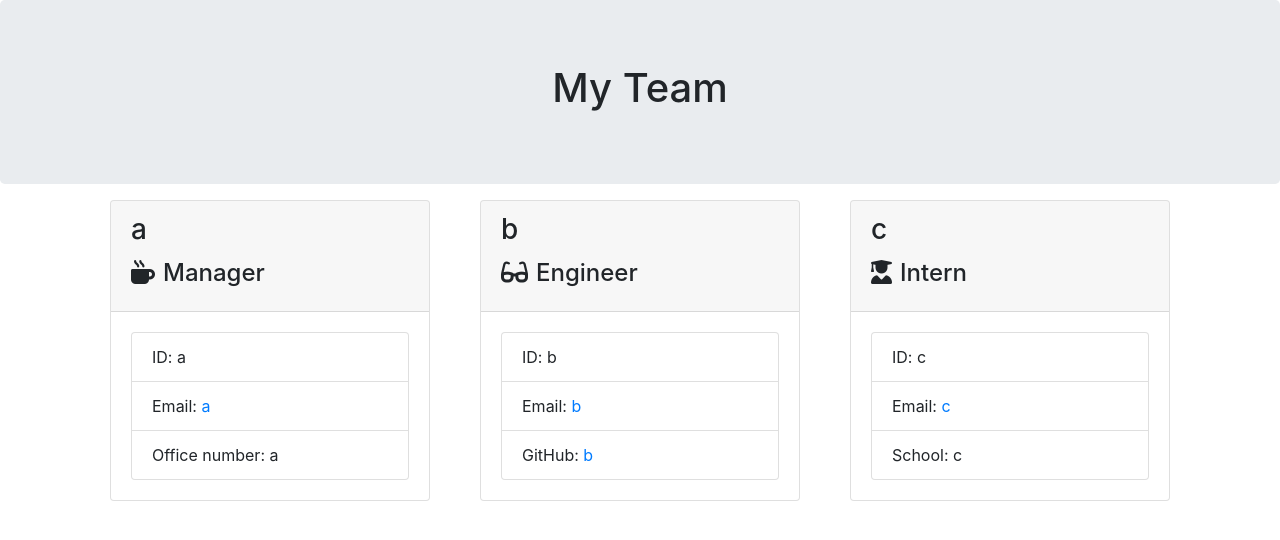
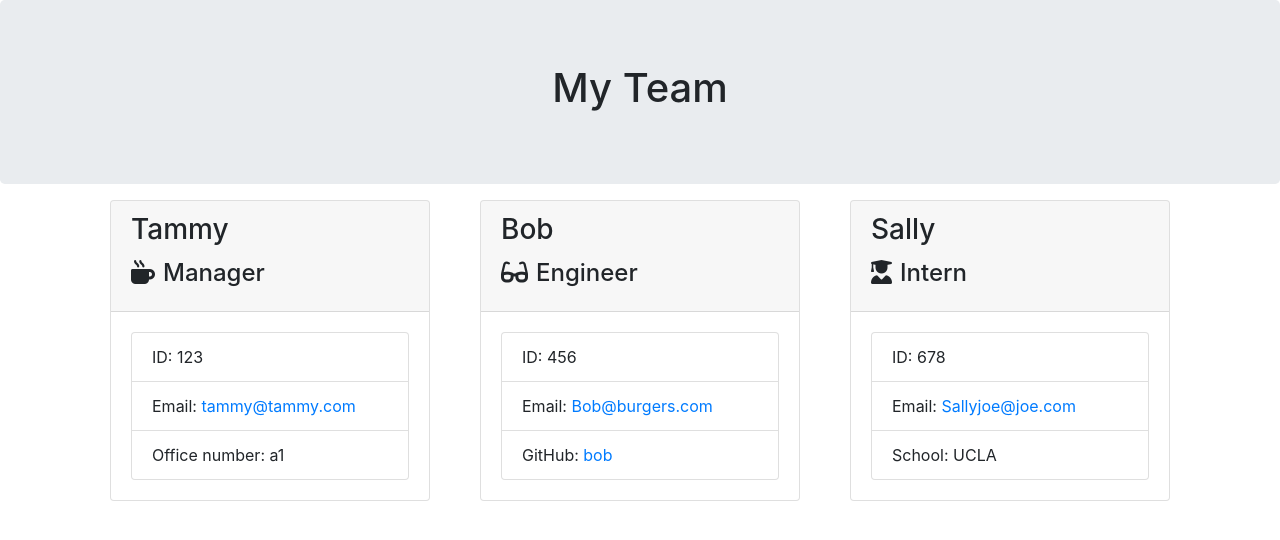
Before and after one commit to ttngu/10_EmployeeSummary, a website: page output/team.html in a window 1280 px wide. Drawn offline with nearby package versions, Linux system fonts and the light colour scheme.

```diff
--- a/output/team.html
+++ b/output/team.html
@@ -25,40 +25,40 @@
             <div class="team-area col-12 d-flex justify-content-center">
                 <div class="card employee-card">
     <div class="card-header">
-        <h3 class="card-title">a</h3>
+        <h3 class="card-title">Tammy</h3>
         <h4 class="card-title"><i class="fas fa-mug-hot mr-2"></i>Manager</h4>
     </div>
     <div class="card-body">
         <ul class="list-group">
-            <li class="list-group-item">ID: a</li>
-            <li class="list-group-item">Email: <a href="mailto:a">a</a></li>
-            <li class="list-group-item">Office number: a</li>
+            <li class="list-group-item">ID: 123</li>
+            <li class="list-group-item">Email: <a href="mailto:tammy@tammy.com">tammy@tammy.com</a></li>
+            <li class="list-group-item">Office number: a1</li>
         </ul>
     </div>
 </div>
 <div class="card employee-card">
     <div class="card-header">
-        <h3 class="card-title">b</h3>
+        <h3 class="card-title">Bob</h3>
         <h4 class="card-title"><i class="fas fa-glasses mr-2"></i>Engineer</h4>
     </div>
     <div class="card-body">
         <ul class="list-group">
-            <li class="list-group-item">ID: b</li>
-            <li class="list-group-item">Email: <a href="mailto:b">b</a></li>
-            <li class="list-group-item">GitHub: <a href="https://github.com/b" target="_blank" rel="noopener noreferrer">b</a></li>
+            <li class="list-group-item">ID: 456</li>
+            <li class="list-group-item">Email: <a href="mailto:Bob@burgers.com">Bob@burgers.com</a></li>
+            <li class="list-group-item">GitHub: <a href="https://github.com/bob" target="_blank" rel="noopener noreferrer">bob</a></li>
         </ul>
     </div>
 </div>
 <div class="card employee-card">
     <div class="card-header">
-        <h3 class="card-title">c</h3>
+        <h3 class="card-title">Sally</h3>
         <h4 class="card-title"><i class="fas fa-user-graduate mr-2"></i>Intern</h4>
     </div>
     <div class="card-body">
         <ul class="list-group">
-            <li class="list-group-item">ID: c</li>
-            <li class="list-group-item">Email: <a href="mailto:c">c</a></li>
-            <li class="list-group-item">School: c</li>
+            <li class="list-group-item">ID: 678</li>
+            <li class="list-group-item">Email: <a href="mailto:Sallyjoe@joe.com">Sallyjoe@joe.com</a></li>
+            <li class="list-group-item">School: UCLA</li>
         </ul>
     </div>
 </div>
```
Also changed, not shown: Assets/ScreenCap.png (added), README.md, 1 other file.
